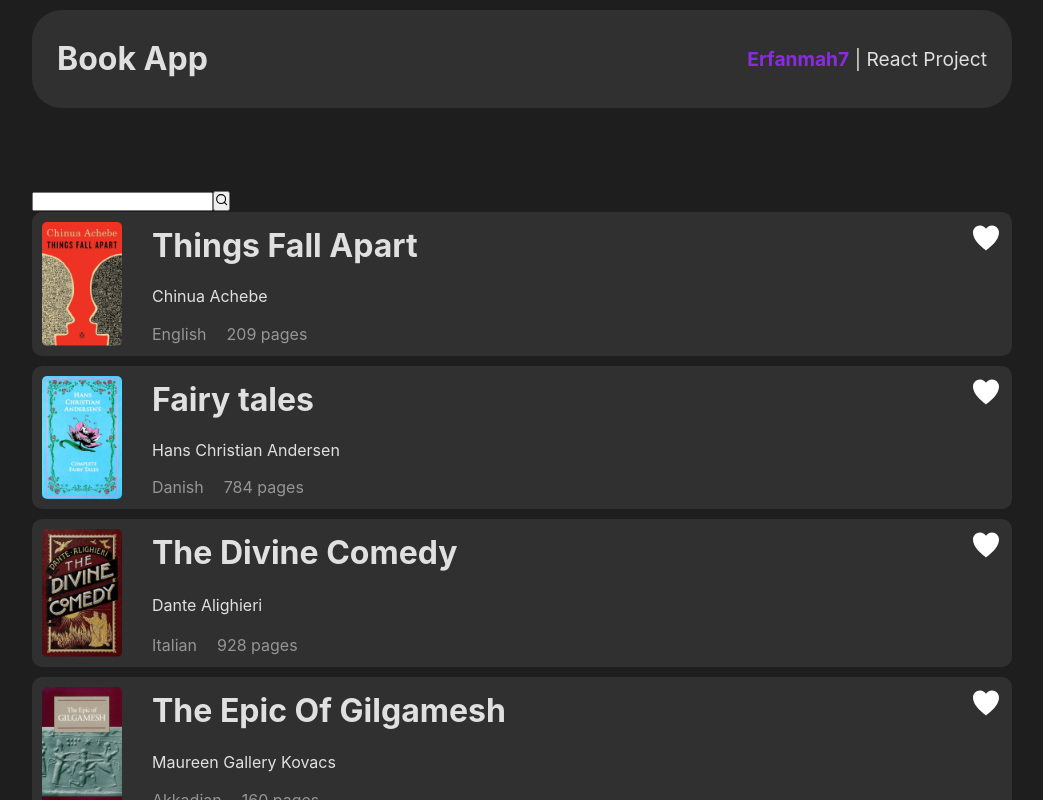
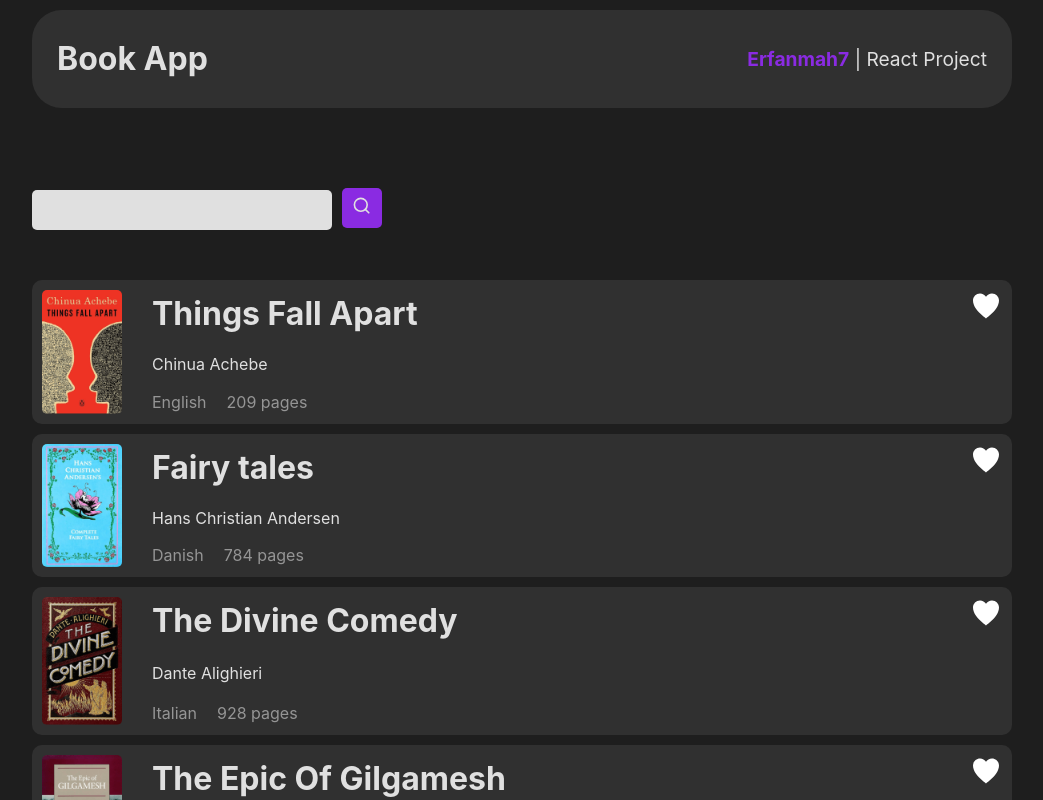
Before and after one commit to Erfanmah7/Book-App, a React (Vite) app: page / in a window 1280 px wide. Shown: the top 800 px of the page, without its empty margins (118-1161 px from the left). Built offline with nearby package versions, Linux system fonts and the light colour scheme.

Commit message:
Add the final style

```diff
--- a/src/components/Books.jsx
+++ b/src/components/Books.jsx
@@ -3,6 +3,7 @@ import { books as bookdata } from "../constants/mockData";
 import BookCards from "../components/BookCards";
 import Favorites from "../components/Favorites";
 import Search from "../components/Search";
+import styles from "../style/books.module.css";
 
 function Books() {
   const [liked, setLiked] = useState([]);
@@ -33,26 +34,30 @@ function Books() {
   };
 
   return (
-    <div>
+    <>
+      {" "}
       <Search
         search={search}
         setSearch={setSearch}
         searchHandler={searchHandler}
       />
-      <div>
+      <div className={styles.container}>
+        <div className={styles.cards}>
           {books.map((book) => (
             <BookCards key={book.id} data={book} likedHandler={likedHandler} />
           ))}
         </div>
         {/* ! تبدیل مقدار به بولین با */}
         {!!liked.length && (
-        <div>
+          <div className={styles.favorite}>
+            <h4>Favorite</h4>
             {liked.map((like) => (
               <Favorites key={like.id} data={like} />
             ))}
           </div>
         )}
       </div>
+    </>
   );
 }
 
--- a/src/components/Favorites.jsx
+++ b/src/components/Favorites.jsx
@@ -1,8 +1,9 @@
 import React from "react";
+import styles from "../style/favarites.module.css";
 
 function Favorites({ data: { title, image } }) {
   return (
-    <div>
+    <div className={styles.card}>
       <img src={image} alt={title} />
       <p>{title}</p>
     </div>
--- a/src/components/Search.jsx
+++ b/src/components/Search.jsx
@@ -1,8 +1,10 @@
 import React from "react";
 import { FiSearch } from "react-icons/fi";
+import styles from "../style/search.module.css";
+
 function Search({ setSearch, search, searchHandler }) {
   return (
-    <div>
+    <div className={styles.search}>
       <input
         type="text"
         value={search}
--- a/src/style/books.module.css
+++ b/src/style/books.module.css
@@ -0,0 +1,23 @@
+.container {
+  display: flex;
+}
+
+.cards {
+  flex: 2.6 1 0;
+  min-height: 100vh;
+}
+
+.favorite {
+  flex: 1 1 0;
+  height: fit-content;
+  padding: 15px;
+  background-color: blueviolet;
+  border-radius: 10px;
+  margin-left: 20px;
+}
+
+.favorite h4{
+
+font-size: 1.2rem;
+
+}
--- /dev/null
+++ b/src/style/favarites.module.css
@@ -0,0 +1,13 @@
+.card {
+  display: flex;
+  align-items: center;
+  padding: 5px 10px;
+  margin: 10px 0;
+  background-color: rgb(181, 116, 241);
+  border-radius: 5px;
+}
+
+.card img {
+  width: 30px;
+  margin-right: 15px;
+}
--- /dev/null
+++ b/src/style/search.module.css
@@ -0,0 +1,25 @@
+.search {
+  margin-bottom: 50px;
+}
+
+.search input {
+  width: 300px;
+  height: 40px;
+  border: none;
+  padding: 10px;
+  border-radius: 5px;
+  margin-right: 10px;
+  font-size: 1rem;
+  background-color: #e0e0e0;
+}
+
+.search button {
+  width: 40px;
+  height: 40px;
+  border: none;
+  border-radius: 5px;
+  font-size: 1.2rem;
+  background-color: blueviolet;
+  cursor: pointer;
+  color: #e0e0e0;
+}
```
Lines whose indentation alone changed are shown as unchanged.
